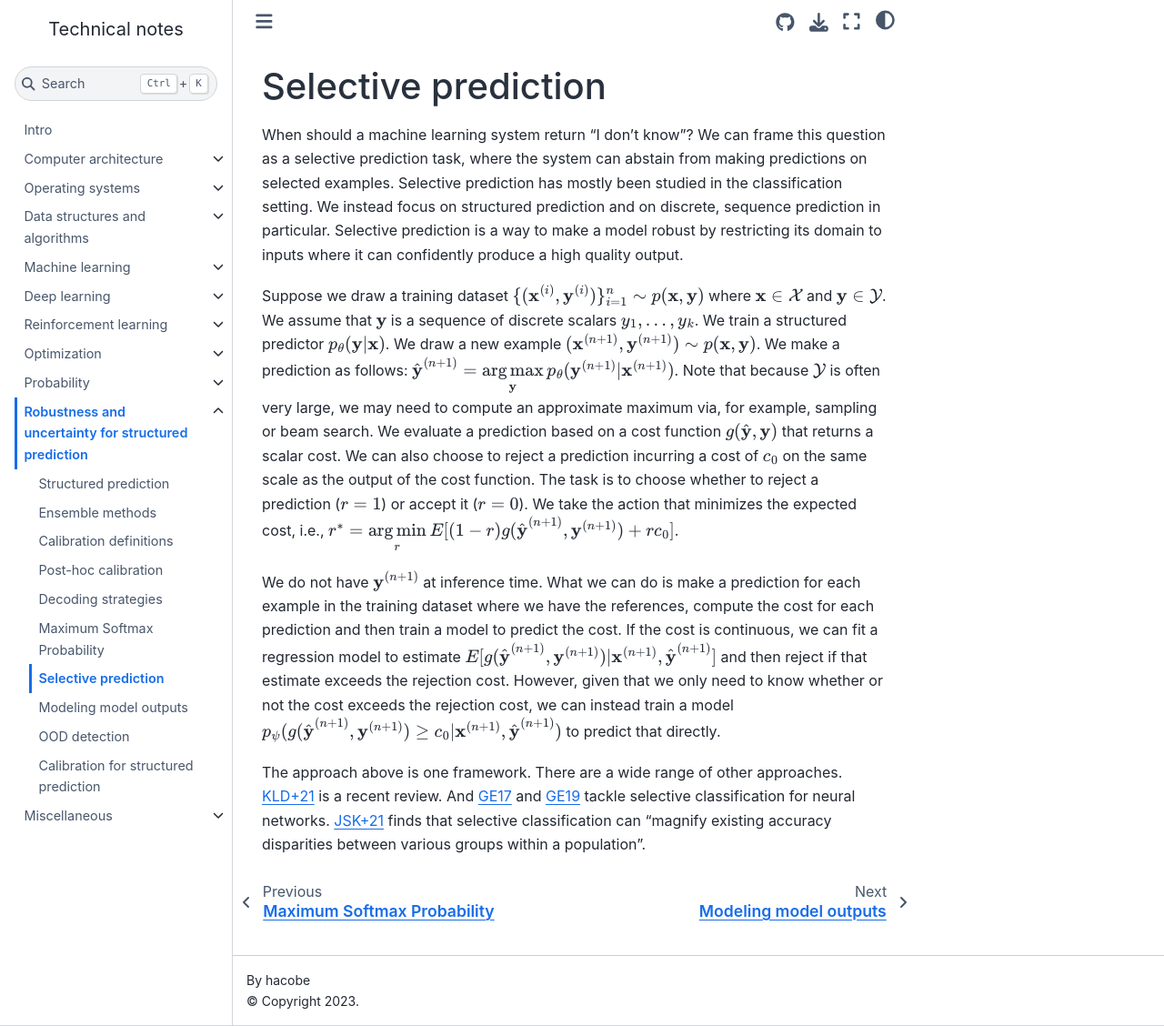
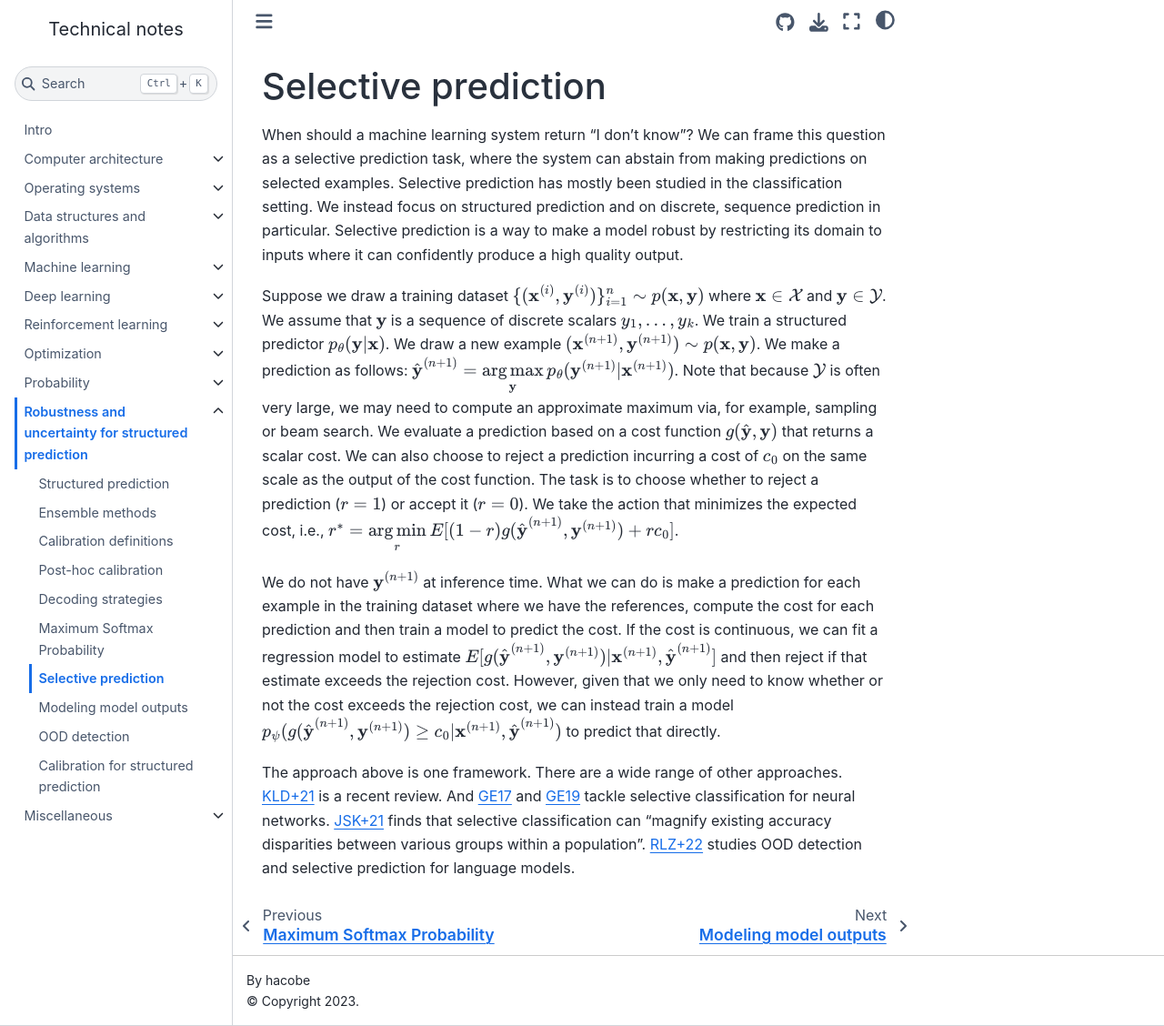
Before and after one commit to hacobe/notes, a Jupyter Book: the page built from selective_prediction.md, in a window 1280 px wide and 1128 px high. Shown: the whole window at 91% size. Built offline with Jupyter Book 1.0.4 settings and Sphinx 7.4.7 and the Sphinx Book theme 1.1.4, drawn with Linux system fonts in a browser that asks for light colours; pages that are not in the unit, such as notebooks, are missing from menus.

Commit message:
Add another paper for selective prediction post

```diff
--- a/selective_prediction.md
+++ b/selective_prediction.md
@@ -6,4 +6,4 @@ Suppose we draw a training dataset $\{(\textbf{x}^{(i)}, \textbf{y}^{(i)})\}_{i=
 
 We do not have $\textbf{y}^{(n+1)}$ at inference time. What we can do is make a prediction for each example in the training dataset where we have the references, compute the cost for each prediction and then train a model to predict the cost. If the cost is continuous, we can fit a regression model to estimate $E[g(\hat{\textbf{y}}^{(n+1)}, \textbf{y}^{(n+1)}) \vert \textbf{x}^{(n+1)}, \hat{\textbf{y}}^{(n+1)}]$ and then reject if that estimate exceeds the rejection cost. However, given that we only need to know whether or not the cost exceeds the rejection cost, we can instead train a model $p_{\psi}(g(\hat{\textbf{y}}^{(n+1)}, \textbf{y}^{(n+1)}) \ge c_0 \vert \textbf{x}^{(n+1)}, \hat{\textbf{y}}^{(n+1)})$ to predict that directly.
 
-The approach above is one framework. There are a wide range of other approaches. [KLD+21](https://arxiv.org/pdf/2107.11277.pdf) is a recent review. And [GE17](https://arxiv.org/pdf/1705.08500.pdf) and [GE19](http://proceedings.mlr.press/v97/geifman19a/geifman19a.pdf) tackle selective classification for neural networks. [JSK+21](https://arxiv.org/pdf/2010.14134.pdf) finds that selective classification can "magnify existing accuracy disparities between various groups within a population".
+The approach above is one framework. There are a wide range of other approaches. [KLD+21](https://arxiv.org/pdf/2107.11277.pdf) is a recent review. And [GE17](https://arxiv.org/pdf/1705.08500.pdf) and [GE19](http://proceedings.mlr.press/v97/geifman19a/geifman19a.pdf) tackle selective classification for neural networks. [JSK+21](https://arxiv.org/pdf/2010.14134.pdf) finds that selective classification can "magnify existing accuracy disparities between various groups within a population". [RLZ+22](https://arxiv.org/pdf/2209.15558.pdf) studies OOD detection and selective prediction for language models.
```
